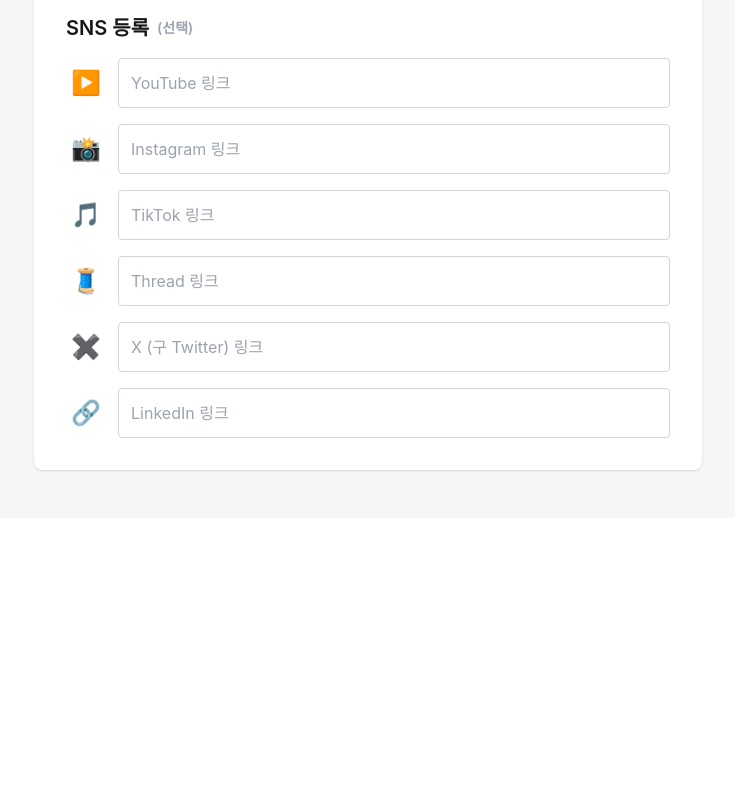
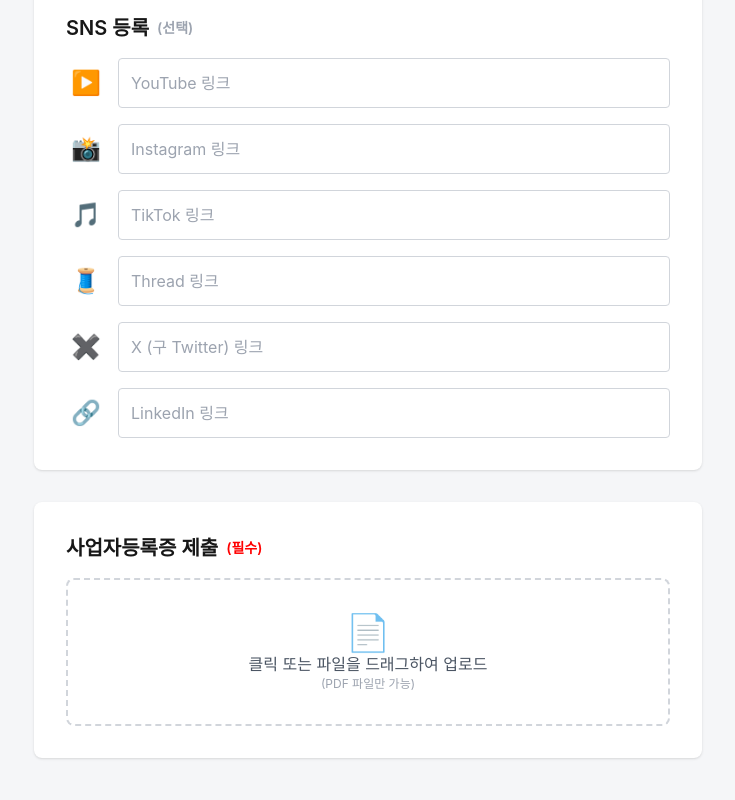
Before and after one commit to kimnamwook1/stepai-web, a Next.js app: page /corp in a window 1280 px wide. Shown: the part 1200-2000 px from the top of the page, without its empty margins (272-1007 px from the left). Before the commit the page ends 1750 px from the top, so only its background shows below. Built offline with nearby package versions, Linux system fonts and the light colour scheme; a web font is replaced by a local one.

Commit message:
사업자등록증 섹션 구현 완료

```diff
--- a/src/app/corp/page.tsx
+++ b/src/app/corp/page.tsx
@@ -424,6 +424,26 @@ function SNSInfoSection() {
     );
 }
 
+// 사업자등록증 제출 섹션 컴포넌트
+function BizLicenseSection() {
+    return (
+        <section className="max-w-[700px] mx-auto mb-8 bg-white rounded-lg shadow p-8 mt-8">
+            <h2 className="text-xl font-semibold mb-4 flex items-center">사업자등록증 제출 <span className="text-[#ff0000] text-sm ml-2">(필수)</span></h2>
+            <div className="flex flex-col items-center justify-center">
+                <label className="w-full max-w-screen-md flex flex-col items-center justify-center border-2 border-dashed border-gray-300 rounded-lg p-8 cursor-pointer hover:border-blue-400 transition">
+                    <span className="text-4xl mb-0 text-blue-400">📄</span>
+                    <span className="text-gray-600 mb-0">클릭 또는 파일을 드래그하여 업로드</span>
+                    <span className="text-xs text-gray-400 mb-0">(PDF 파일만 가능)</span>
+                    {/* 실제 파일 업로드는 미구현, input 숨김 */}
+                    <input type="file" className="hidden" />
+                    {/* 업로드된 파일명 표시 예시 */}
+                    {/* <span className="mt-2 text-sm text-green-600">사업자등록증.pdf</span> */}
+                </label>
+            </div>
+        </section>
+    );
+}
+
 const CorpRegisterPage = () => {
     return (
         <div style={{ background: BG_COLOR, minHeight: '100vh' }}>
@@ -432,6 +452,7 @@ const CorpRegisterPage = () => {
                 <CorpInfoSection />
                 <AIServiceInfo />
                 <SNSInfoSection />
+                <BizLicenseSection />
                 {/* TODO: 다음 섹션(담당자정보, 약관동의 등) 추가 예정 */}
             </main>
         </div>
```
